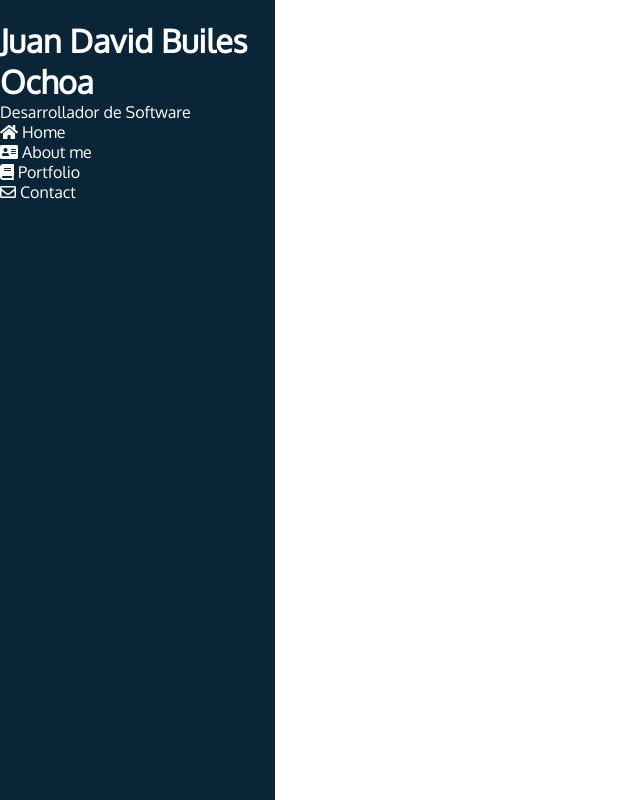
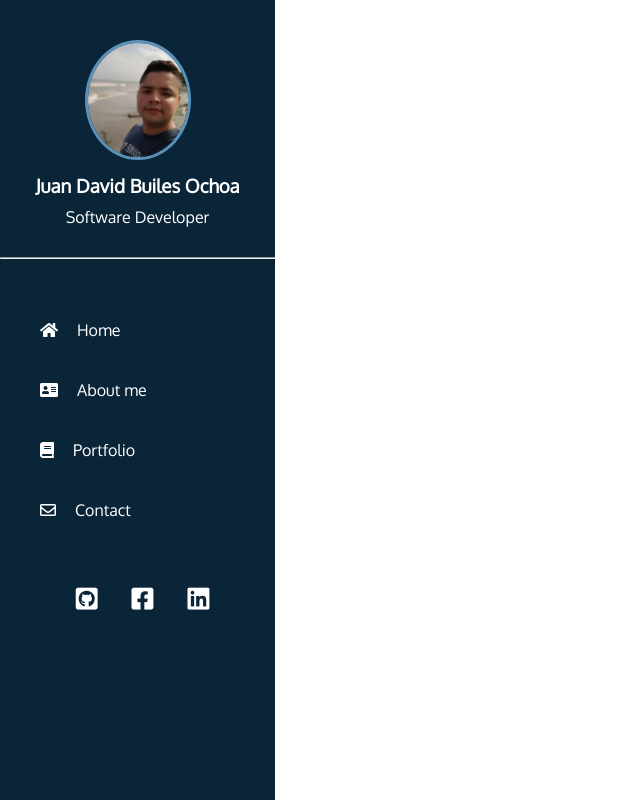
Before and after one commit to juanbuileso25/portafolio, a plain HTML site: page index.html in a window 1280 px wide. Shown: the whole page, without its empty margins (0-640 px from the left). Drawn offline with Linux system fonts and the light colour scheme.

Commit message:
Se avanza en el menu lateral

```diff
--- a/assets/css/main.css
+++ b/assets/css/main.css
@@ -21,3 +21,65 @@ a {
     position: fixed;
     top: 0;
 }
+
+.header .info h3 {
+    margin-top: 10px;
+}
+
+.imgPerfil {
+    width: 100px;
+    border-radius: 50%;
+    border-style: solid;
+    border-color: #5A91B8;
+}
+
+.info {
+    margin-top: 40px;
+    text-align: center;
+}
+
+.info p {
+    margin-top: 10px;
+}
+
+.nav {
+    margin-top: 15%;
+}
+
+.nav i {
+    padding-right: 15px;
+}
+
+.nav a{
+    width: 100%;
+    line-height: 60px;
+    padding-left: 40px;
+    box-sizing: border-box;
+    display: block;
+}
+
+.nav a:hover {
+    background: #14476B;
+}
+
+.bottom {
+    margin-top: 15%;
+}
+
+.bottom ul{
+    width: 100%;
+    text-align: center;
+}
+
+.bottom li{
+    padding: 10px 10px;
+    font-size: 25px;
+    display: inline;
+    margin-left: 10px;
+    margin-bottom: 0%;
+}
+
+
+hr {
+    margin-top: 30px;
+}
--- a/index.html
+++ b/index.html
@@ -16,10 +16,12 @@
         <div class="top">
 
             <div class="info">
-                <span><img src="" alt=""></span>
-                <h1>Juan David Builes Ochoa</h1>
-                <p>Desarrollador de Software</p>
+                <span><img class="imgPerfil" src="/assets/imgs/Perfil.JPG" alt=""></span>
+                <h3>Juan David Builes Ochoa</h3>
+                <p>Software Developer</p>
             </div>
+
+            <hr>
 
             <nav class="nav">
                 <ul>
@@ -31,6 +33,14 @@
             </nav>
 
         </div>
+
+        <div class="bottom">
+            <ul>
+                <li><a href=""><i class="fab fa-github-square"></i></a></li>
+                <li><a href=""><i class="fab fa-facebook-square"></i></a></li>
+                <li><a href=""><i class="fab fa-linkedin"></i></a></li>
+            </ul>
+        </div>
     </div>
 
     <!-- Main -->
```
Also changed, not shown: assets/imgs/Perfil.JPG (added).
